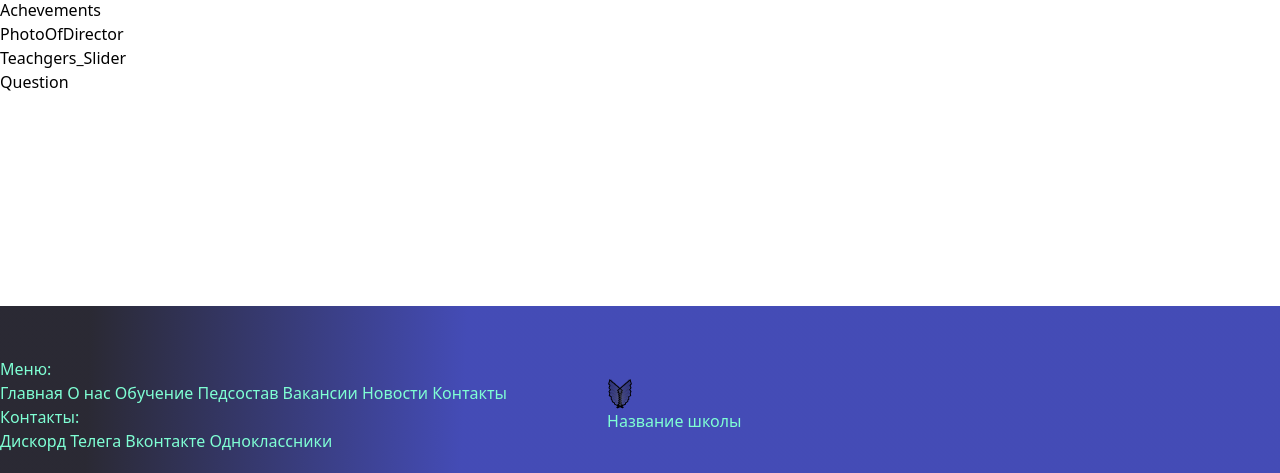
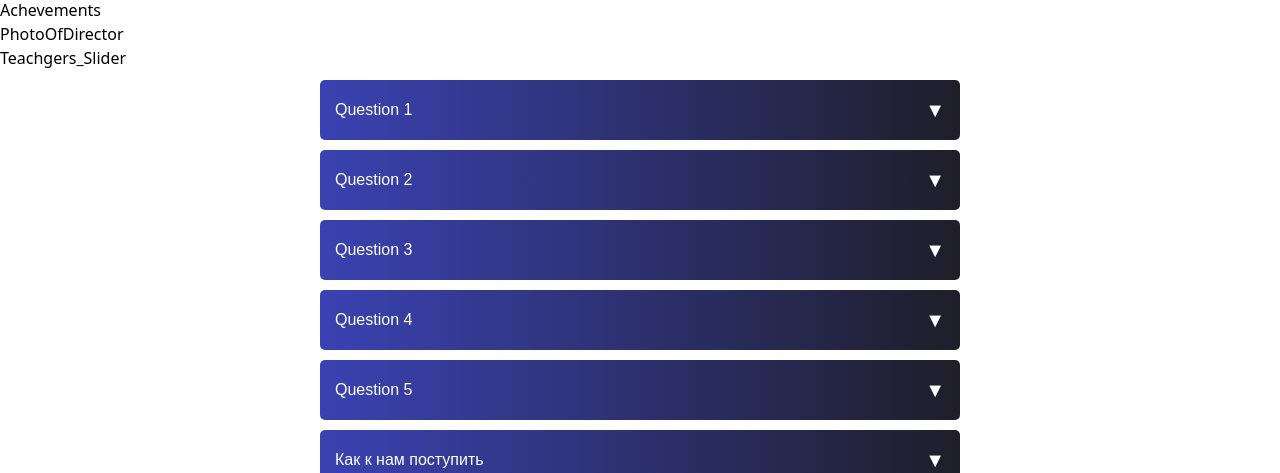
Before and after one commit to capybaracplusplus/Govno-React-School-website, a React (Vite) app: page / in a window 1280 px wide. Shown: the part 327-800 px from the top of the page. Built offline with nearby package versions, Linux system fonts and the light colour scheme.

Commit message:
add accordion

```diff
--- a/src/App.tsx
+++ b/src/App.tsx
@@ -3,7 +3,7 @@ import './App.css';
 //import Header from './Header/Header';
 import { Routes, Route } from 'react-router-dom';
 import About from './pages/About/About';
-import Question from './pages/Main/Question/Question';
+import Question from './pages/Main/Question/Accordion';
 import Teachgers_Slider from './pages/Main/Teachgers_Slider/Teachgers_Slider';
 import SliderPhoto from './pages/Main/SliderPhoto/SliderPhoto';
 import Achievements from './pages/Main/Achievements/Achievements';
--- /dev/null
+++ b/src/pages/Main/Question/Accordion.css
@@ -0,0 +1,38 @@
+.accordion {
+    width: 50%;
+    margin: 0 auto;
+    font-family: Arial, sans-serif;
+  }
+
+  .accordion-item {
+    background: linear-gradient(90deg, #3A42B2 0%, #1F1E29 100%);
+    margin: 10px 0;
+    border-radius: 5px;
+    overflow: hidden;
+  }
+
+  .accordion-header {
+    display: flex;
+    justify-content: space-between;
+    align-items: center;
+    color: white;
+    padding: 15px;
+    cursor: pointer;
+    font-size: 16px;
+  }
+
+  .accordion-content {
+    background: linear-gradient(90deg, #3A42B2 0%, #1F1E29 100%);
+    color: white;
+    padding: 15px;
+    font-size: 14px;
+    line-height: 1.5;
+  }
+
+  .accordion-header h3 {
+    margin: 0;
+  }
+
+  .accordion-header span {
+    font-size: 20px;
+  }
--- /dev/null
+++ b/src/pages/Main/Question/Accordion.tsx
@@ -0,0 +1,46 @@
+import { useState } from 'react';
+import './Accordion.css';
+
+interface AccordionItemProps {
+  question: string;
+  answer: string;
+}
+
+const AccordionItem: React.FC<AccordionItemProps> = ({ question, answer }) => {
+  const [isOpen, setIsOpen] = useState(false);
+
+  const toggleAccordion = () => {
+    setIsOpen(!isOpen);
+  };
+
+  return (
+    <div className="accordion-item">
+      <div className="accordion-header" onClick={toggleAccordion}>
+        <h3>{question}</h3>
+        <span>{isOpen ? '▲' : '▼'}</span>
+      </div>
+      {isOpen && <div className="accordion-content">{answer}</div>}
+    </div>
+  );
+};
+
+const Accordion: React.FC = () => {
+  const faqs = [
+    { question: 'Question 1', answer: 'Answer to question 1' },
+    { question: 'Question 2', answer: 'Answer to question 2' },
+    { question: 'Question 3', answer: 'Answer to question 3' },
+    { question: 'Question 4', answer: 'Answer to question 4' },
+    { question: 'Question 5', answer: 'Answer to question 5' },
+    { question: 'Как к нам поступить', answer: 'Школа слишком крутая поступить смогут лишь единицы..' },
+  ];
+
+  return (
+    <div className="accordion">
+      {faqs.map((faq, index) => (
+        <AccordionItem key={index} question={faq.question} answer={faq.answer} />
+      ))}
+    </div>
+  );
+};
+
+export default Accordion;
--- a/src/pages/Main/Question/Question.tsx
+++ /dev/null
@@ -1,11 +0,0 @@
-import "./Question.css"
-
-function Question() {
-    return (
-        <>
-            <p>Question</p>
-        </>
-    )
-}
-
-export default Question;
```
Also changed, not shown: src/pages/Main/Question/Question.css (deleted).
